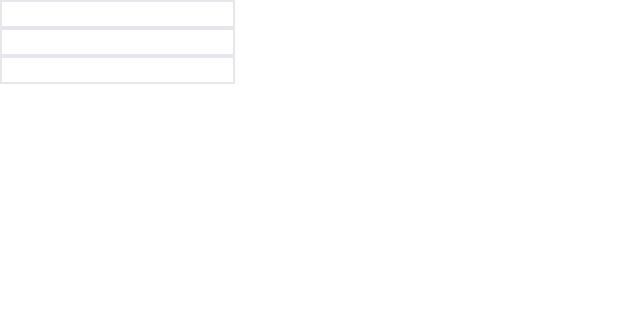
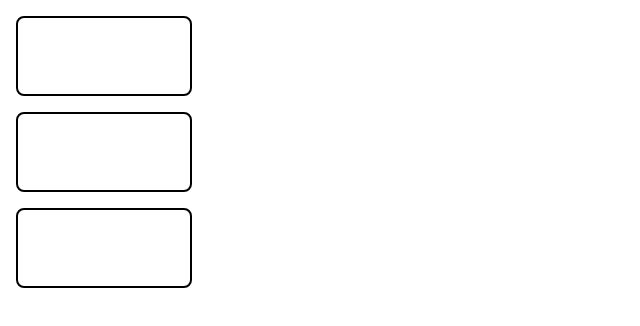
Before and after one commit to Anyungu/input-display-dashboard, a React (Create React App) app: page / in a window 1280 px wide. Shown: the top 326 px of the page, without its empty margins (0-640 px from the left). Built offline with nearby package versions, Linux system fonts and the light colour scheme.

Commit message:
Create display cards

```diff
--- a/src/App.js
+++ b/src/App.js
@@ -1,11 +1,12 @@
 import React from "react";
-import Input from "./components/Input";
+import Display from "./components/Display";
+// import Input from "./components/Input";
 
 function App() {
 
   return (
     <div>
-      <Input />
+      <Display />
     </div>
   );
 }
--- a/src/components/Display.js
+++ b/src/components/Display.js
@@ -0,0 +1,14 @@
+import React from "react";
+
+function Display() {
+  return (
+    <div>
+      <div className="border-2 border-black rounded-lg m-4 h-20 w-44"></div>
+      <div className="border-2 border-black rounded-lg m-4 h-20 w-44"></div>
+      <div className="border-2 border-black rounded-lg m-4 h-20 w-44"></div>
+
+    </div>
+  )
+}
+
+export default Display;
--- a/src/components/Input.js
+++ b/src/components/Input.js
@@ -9,8 +9,8 @@ function Input() {
     const re = /^[A-Za-z]+$/;
 
     // if value is not blank, then test the regex
-    if (e.target.value === '' || re.test(e.target.value)) {
-       setInputOne(e.target.value)
+    if (e.target.value === "" || re.test(e.target.value)) {
+      setInputOne(e.target.value);
     }
   }
 
@@ -18,8 +18,8 @@ function Input() {
     const re = /^[0-9\b]+$/;
 
     // if value is not blank, then test the regex
-    if (e.target.value === '' || re.test(e.target.value)) {
-       setInputTwo(e.target.value)
+    if (e.target.value === "" || re.test(e.target.value)) {
+      setInputTwo(e.target.value);
     }
   }
 
@@ -27,17 +27,17 @@ function Input() {
     const re = /^[A-Za-z]+$/;
 
     // if value is not blank, then test the regex
-    if (e.target.value === '' || re.test(e.target.value)) {
-       setInputThree(e.target.value)
+    if (e.target.value === "" || re.test(e.target.value)) {
+      setInputThree(e.target.value);
     }
   }
 
   return (
-    <div>
+    <div className="m-10">
       <div>
         <input
           type="text"
-          className="border-2"
+          className="border-2 border-black h-10 mt-4 mb-6"
           value={inputOne}
           onChange={handleInputOneChange}
         />
@@ -46,7 +46,7 @@ function Input() {
       <div>
         <input
           type="text"
-          className="border-2"
+          className="border-2 border-black h-10 mb-6"
           value={inputTwo}
           onChange={handleInputTwoChange}
         />
@@ -55,7 +55,7 @@ function Input() {
       <div>
         <input
           type="text"
-          className="border-2"
+          className="border-2 border-black h-10"
           value={inputThree}
           onChange={handleInputThreeChange}
         />
```
